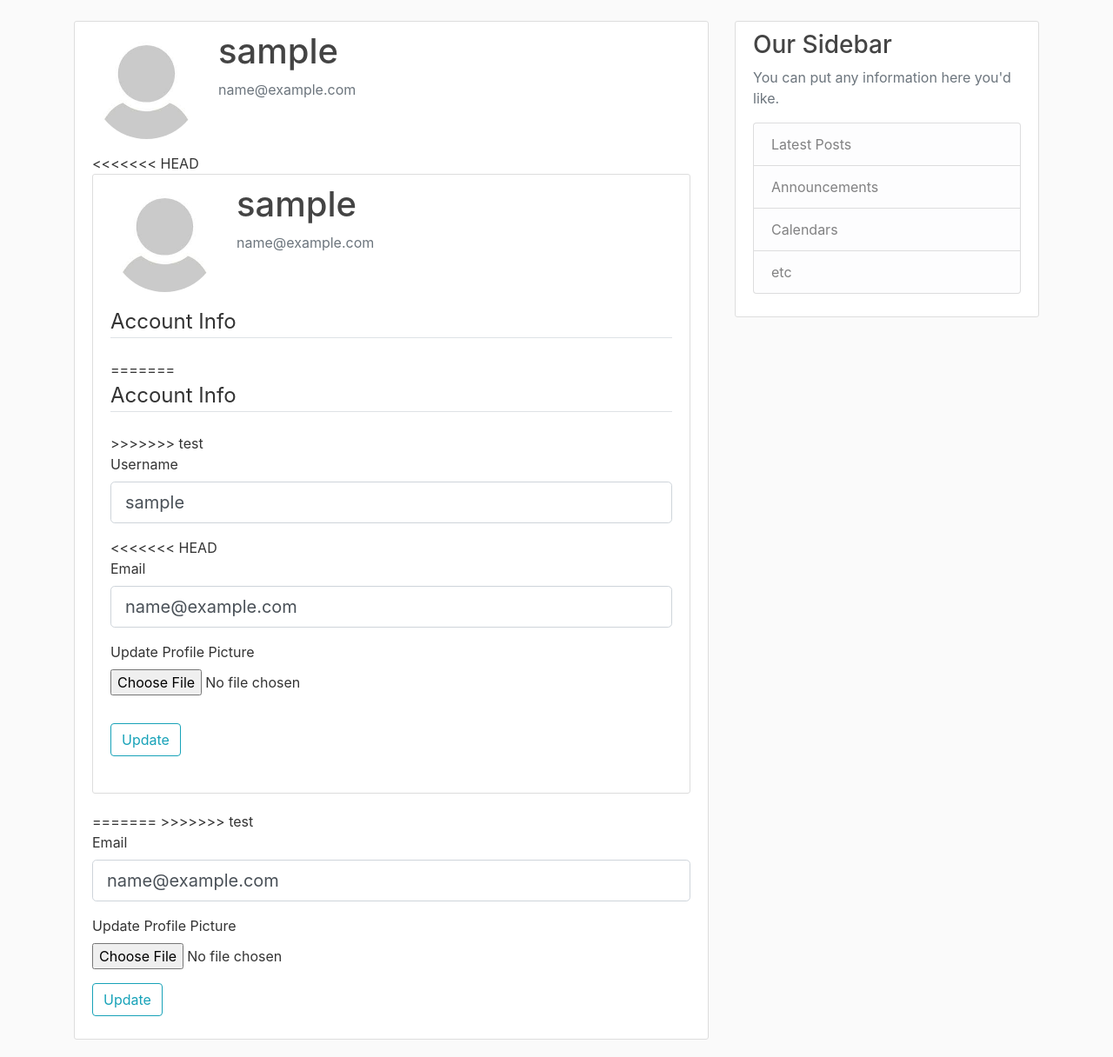
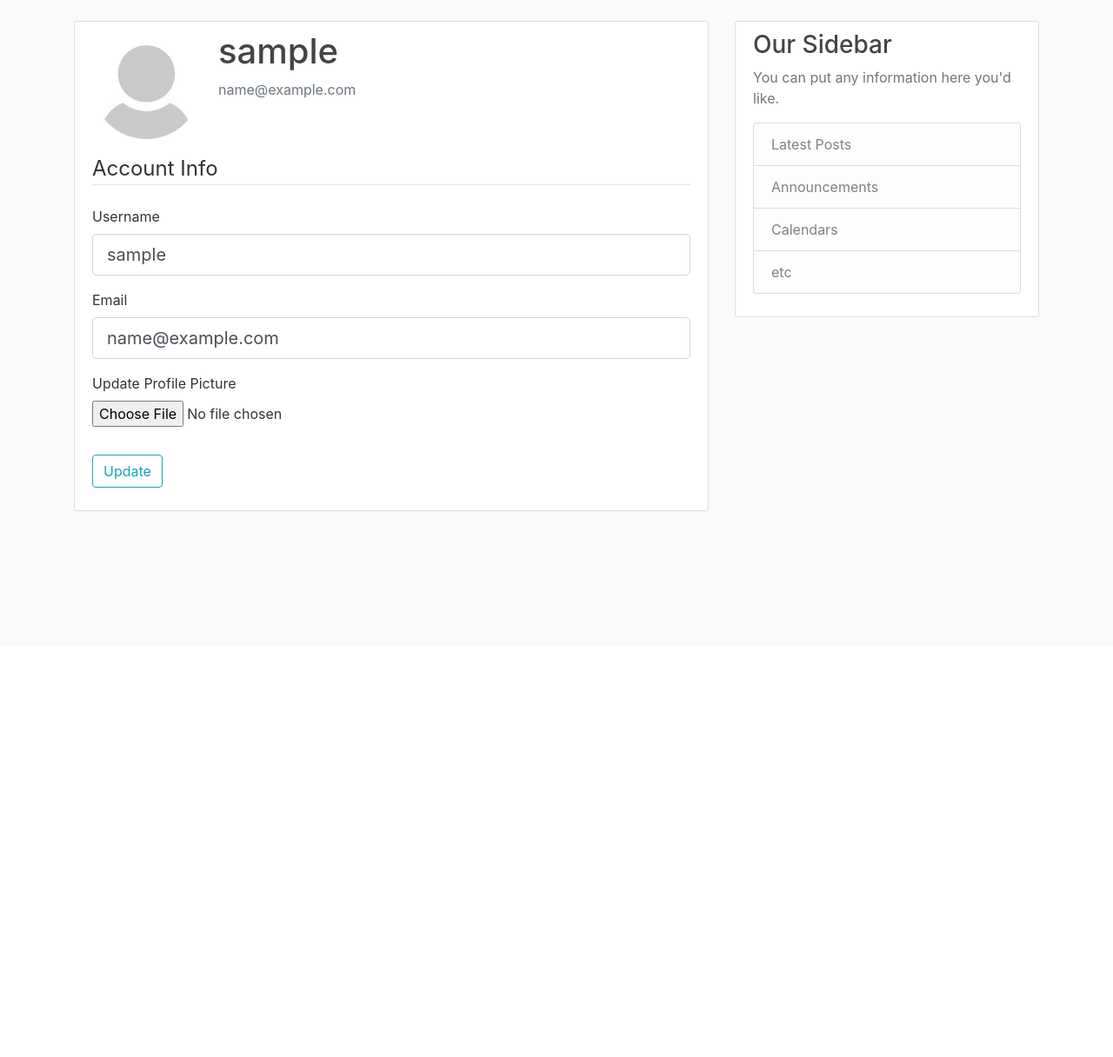
Before and after one commit to wilfred321/flask_blog, a Flask app: page /account in a window 1280 px wide. Shown: the part 56-1272 px from the top of the page at 87% size. After the commit the page ends 644 px from the top, so only its background shows below. Run offline with Flask 2, Linux system fonts and the light colour scheme; the visitor is signed in with stand-in values (Sample User, id 1); data comes from the database, SQL or seed files in the repository; some libraries are stand-ins or nearby versions.

Commit message:
additional edits

```diff
--- a/flask_blog/templates/account.html
+++ b/flask_blog/templates/account.html
@@ -11,26 +11,10 @@
     </div>
   </div>
 
-<<<<<<< HEAD
-
-<div class="content-section">
-  <div class="media">
-    <img class="rounded-circle account-img" src= "{{image_file}}">
-    <div class="media-body">
-      <h2 class="account-heading">{{current_user.username}}</h2>
-      <p class="text-secondary">{{current_user.email}}</p>
-    </div>
-  </div>
-    <form method="post" action="" enctype = "multipart/form-data">
-        {{form.hidden_tag()}}
-        <fieldset class="form-group">
-            <legend class="border-bottom mb-4"> Account Info </legend>
-=======
     <form method="post" action="" enctype = "multipart/form-data">
         {{form.hidden_tag()}}
         <fieldset class="form-group">
             <legend class="border-bottom mb-4"> Account Info</legend>
->>>>>>> test
             <div class="form-group">
                 {{form.username.label(class = "form-control-label")}}
                 {%if form.username.errors%}
@@ -44,41 +28,6 @@
                 {{form.username(class = "form-control form-control-lg")}}
                 {%endif%}
             </div>
-<<<<<<< HEAD
-
-            <div class="form-group">
-                {{form.email.label(class = "form-control-label")}}
-                {%if form.email.errors%}
-                {{form.email(class = "form-control form-control-lg is-invalid")}}
-                <div class="invalid-feedback">
-                    {%for error in form.email.errors%}
-                    <span>{{error}}</span>
-                    {%endfor%}
-                </div>
-                {%else%}
-                {{form.email(class = "form-control form-control-lg")}}
-                {%endif%}
-            </div>
-
-           <div class="form-group">
-                {{form.picture.label()}}
-                {{form.picture(class = 'form-control-file')}}
-                {% if form.picture.errors%}
-                {%for error in form.picture.errors%}
-                    <span class = "text-danger">{{error}}</span></br>
-                {%endfor%}
-                {%endif%}
-
-        </fieldset>
-
-
-        <div class="form-group">
-            {{form.submit(class = "btn btn-outline-info")}}
-        </div>
-    </form>
-</div>
-=======
->>>>>>> test
 
             <div class="form-group">
                 {{form.email.label(class = "form-control-label")}}
--- a/flask_blog/users/routes.py
+++ b/flask_blog/users/routes.py
@@ -8,7 +8,8 @@ from flask_blog.users.forms import (
 from flask_blog.models import Post, User
 from flask_login import current_user, login_required, logout_user, login_user
 from flask_blog.users.utils import save_picture, send_reset_email
-from flask_blog import db, bcrypt
+from flask_mail import Message
+from flask_blog import db, bcrypt, mail
 from flask import Blueprint, render_template, redirect, flash, url_for, request
 
 users = Blueprint("users", __name__)
@@ -89,3 +90,50 @@ def user_posts(username):
         .paginate(page=page, per_page=5)
     )
     return render_template("user_posts.html", posts=posts, user=user)
+
+
+# def send_reset_email(user):
+#     token = user.get_reset_token()
+#     msg = Message(
+#         "Password Reset Request", sender="noreply@demo.com", recipients=[user.email]
+#     )
+
+#     msg.body = f""" To reset your password, visit the following link:
+# {url_for('reset_token', token = token, _external=True)}
+# If you did not make this request then simply ignore this email.
+# """
+#     mail.send(msg)
+
+
+@users.route("/reset_password", methods=["GET", "POST"])
+def request_reset():
+    if current_user.is_authenticated:
+        return redirect(url_for("main.home"))
+    form = RequestResetForm()
+    if form.validate_on_submit():
+        user = User.query.filter_by(email=form.email.data).first()
+        send_reset_email(user)
+        flash("An email has been sent with instructions to reset password!", "info")
+        return redirect(url_for("users.login"))
+    return render_template("request_reset.html", title="Reset Password", form=form)
+
+
+@users.route("/reset_password/<token>", methods=["GET", "POST"])
+def reset_token(token):
+    if current_user.is_authenticated:
+        return redirect(url_for("main.home"))
+    user = User.verify_reset_token(token)
+
+    if user is None:
+        flash("That is an invalid or expired token", "warning")
+        return redirect(url_for("users.reset_request"))
+    form = ResetPasswordForm()
+    if form.validate_on_submit():
+        hashed_password = bcrypt.generate_password_hash(form.password.data).decode(
+            "utf-8"
+        )
+        user.password = hashed_password
+        db.session.commit()
+        flash("Your account has been Updated! You are now able to login", "success")
+        return redirect(url_for("users.login"))
+    return render_template("reset_token.html", title="Reset Password", form=form)
```
Also changed, not shown: flask_blog/models.py (+15 -15 lines), flask_blog/users/utils.py (+31 -30 lines), flask_blog/static/profile_pics/6ef379721b980afc.jpg (added).
